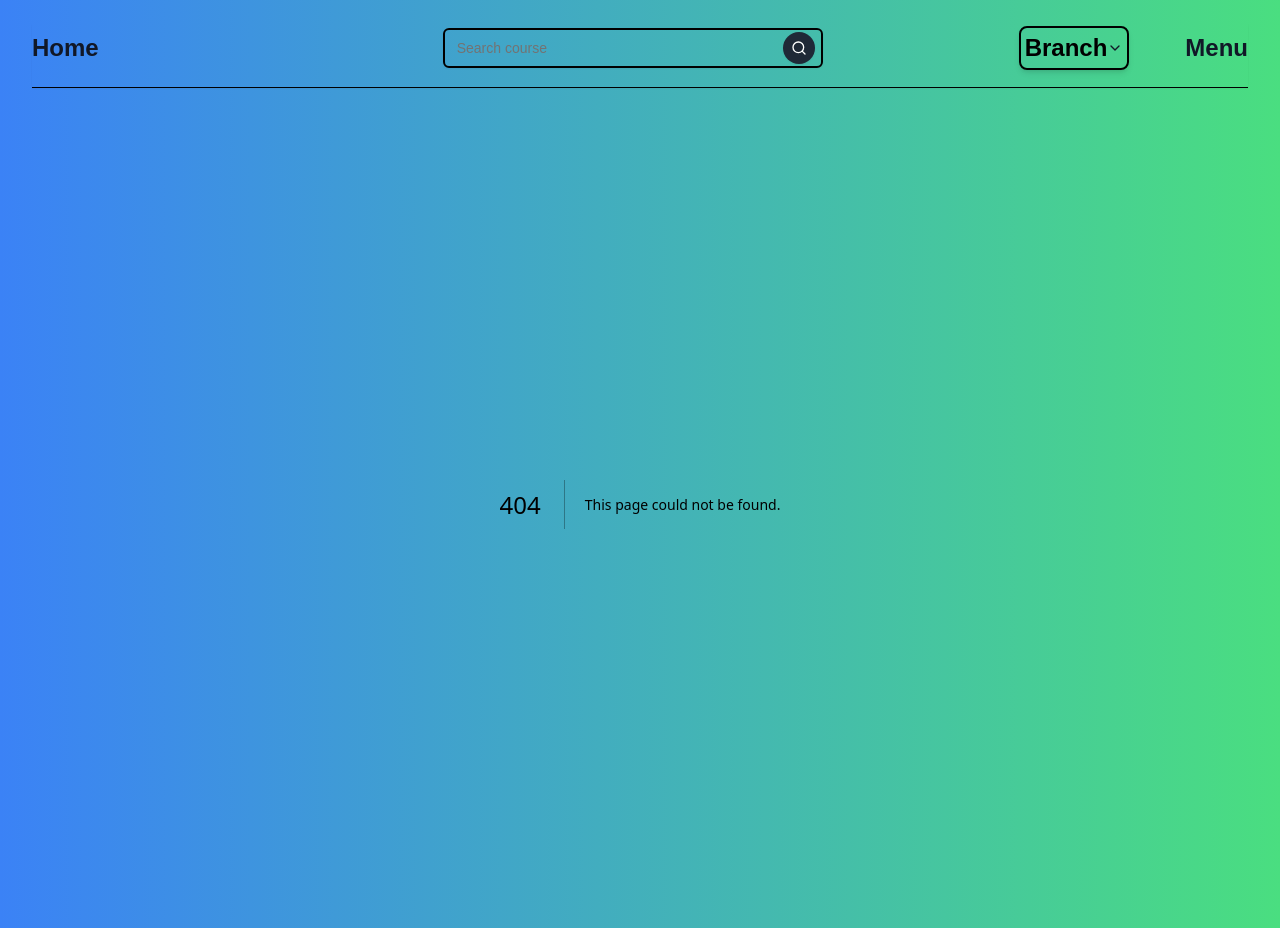
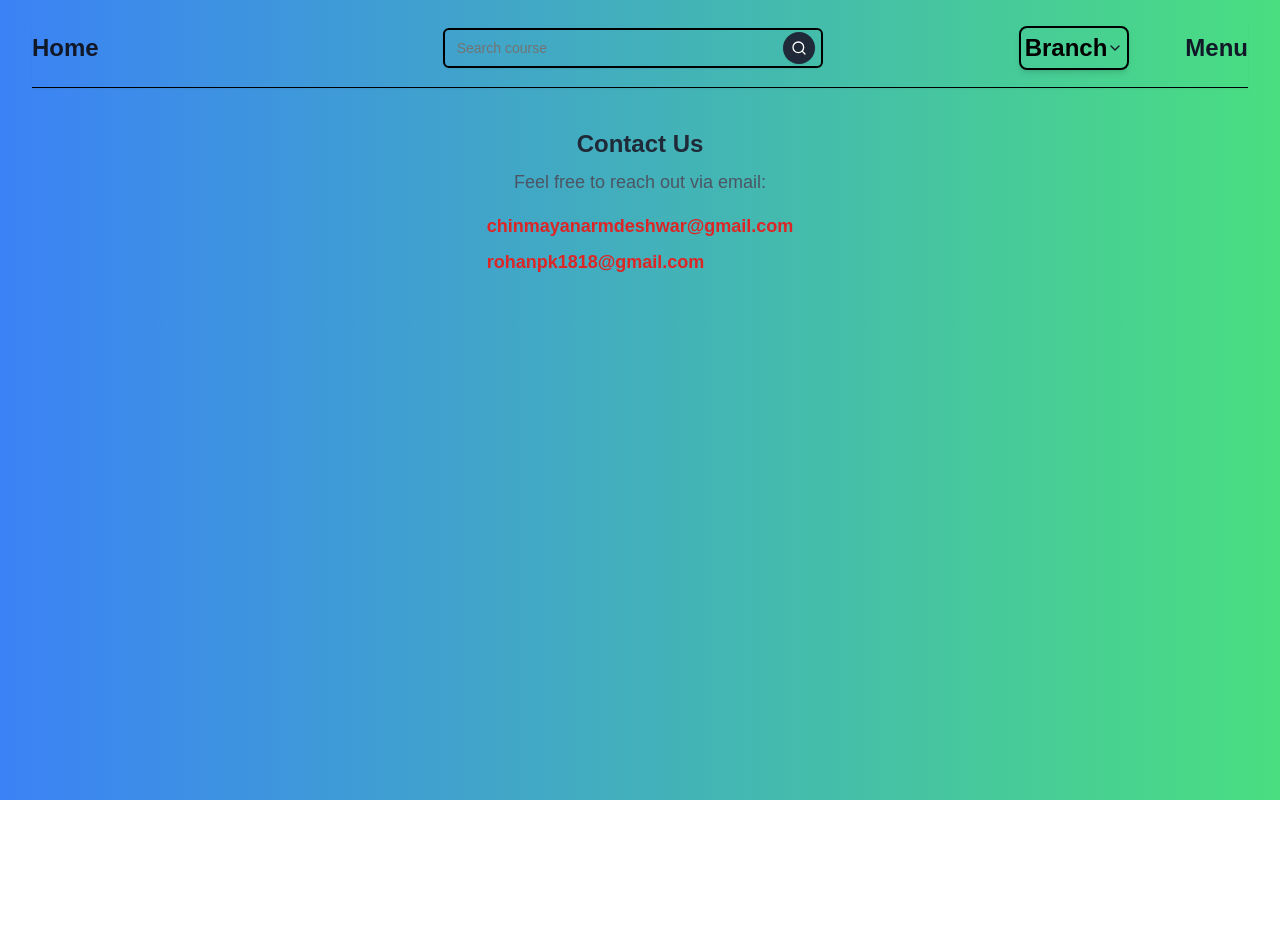
Before and after one commit to RohanPKulkarni/nextjs-2024, a Next.js app: page /contribute in a window 1280 px wide. Before the commit this address had no page. After the commit the page ends 800 px from the top, so only its background shows below. Built offline with nearby package versions, Linux system fonts and the light colour scheme.

Commit message:
finall commit

```diff
--- a/src/app/components/header/index.js
+++ b/src/app/components/header/index.js
@@ -18,6 +18,7 @@ function Header() {
 
   const [inputcourse , setInputcourse] = useState("");
   const [isFocused, setIsFocused] = useState(false);
+  const [openSheet,setOpenSheet] = useState(false);
 
   const { setSelectedCardData,setOpenDialog,setSeminfo,branchdrop,setBranchdrop } = useContext(SemInfoContext);
 
@@ -91,8 +92,8 @@ function Header() {
     },
 
     {
-      label : "Contribute",
-      path : "/soon"
+      label : "Contact",
+      path : "/contribute"
     },
 
   ];
@@ -234,7 +235,7 @@ function Header() {
   </div>
 
   <div>
-    <Sheet>
+    <Sheet open = {openSheet} onOpenChange={setOpenSheet}>
       <SheetTrigger asChild>
         <AlignJustify className="lg:hidden h-8 w-8 text-gray-800" />
       </SheetTrigger>
@@ -247,6 +248,7 @@ function Header() {
             <Link
               key={optionsItem.label}
               href={optionsItem.path}
+              onClick={() => setOpenSheet(false)}
               className="flex w-full items-center py-2 text-lg font-semibold text-gray-800 hover:text-gray-500 transition duration-200 pl-4"
             >
               {optionsItem.label}
@@ -256,7 +258,7 @@ function Header() {
       </SheetContent>
     </Sheet>
 
-    <Sheet>
+    <Sheet open = {openSheet} onOpenChange={setOpenSheet}>
       <SheetTrigger asChild>
         <div className="ml-10 hidden font-bold text-2xl lg:flex hover:cursor-pointer text-gray-900 hover:text-gray-700 focus:outline-none">
           <div>Menu</div>
@@ -271,6 +273,7 @@ function Header() {
             <Link
               key={optionsItem.label}
               href={optionsItem.path}
+              onClick={() => setOpenSheet(false)}
               className="flex w-full items-center py-2 text-lg font-semibold text-gray-800 hover:text-gray-500 transition duration-200 pl-4"
             >
               {optionsItem.label}
--- /dev/null
+++ b/src/app/contribute/page.js
@@ -0,0 +1,23 @@
+
+export default function Soon() {
+  return (
+    <div className="flex flex-col items-center p-6 bg-transparent">
+    <h1 className="text-2xl font-bold text-gray-800">Contact Us</h1>
+    <p className="mt-2 text-lg text-gray-600">Feel free to reach out via email:</p>
+    <div className="mt-4 space-y-2 flex flex-col">
+      <a
+        href="mailto:chinmayanarmdeshwar@gmail.com"
+        className="text-lg font-semibold text-red-600 hover:underline"
+      >
+        chinmayanarmdeshwar@gmail.com
+      </a>
+      <a
+        href="mailto:rohanpk1818@gmail.com"
+        className="text-lg font-semibold text-red-600 hover:underline "
+      >
+        rohanpk1818@gmail.com
+      </a>
+    </div>
+  </div>
+  );
+}
--- a/src/app/soon/page.js
+++ b/src/app/soon/page.js
@@ -1,4 +1,3 @@
-import Link from "next/link";
 
 export default function Soon() {
   return (
```
